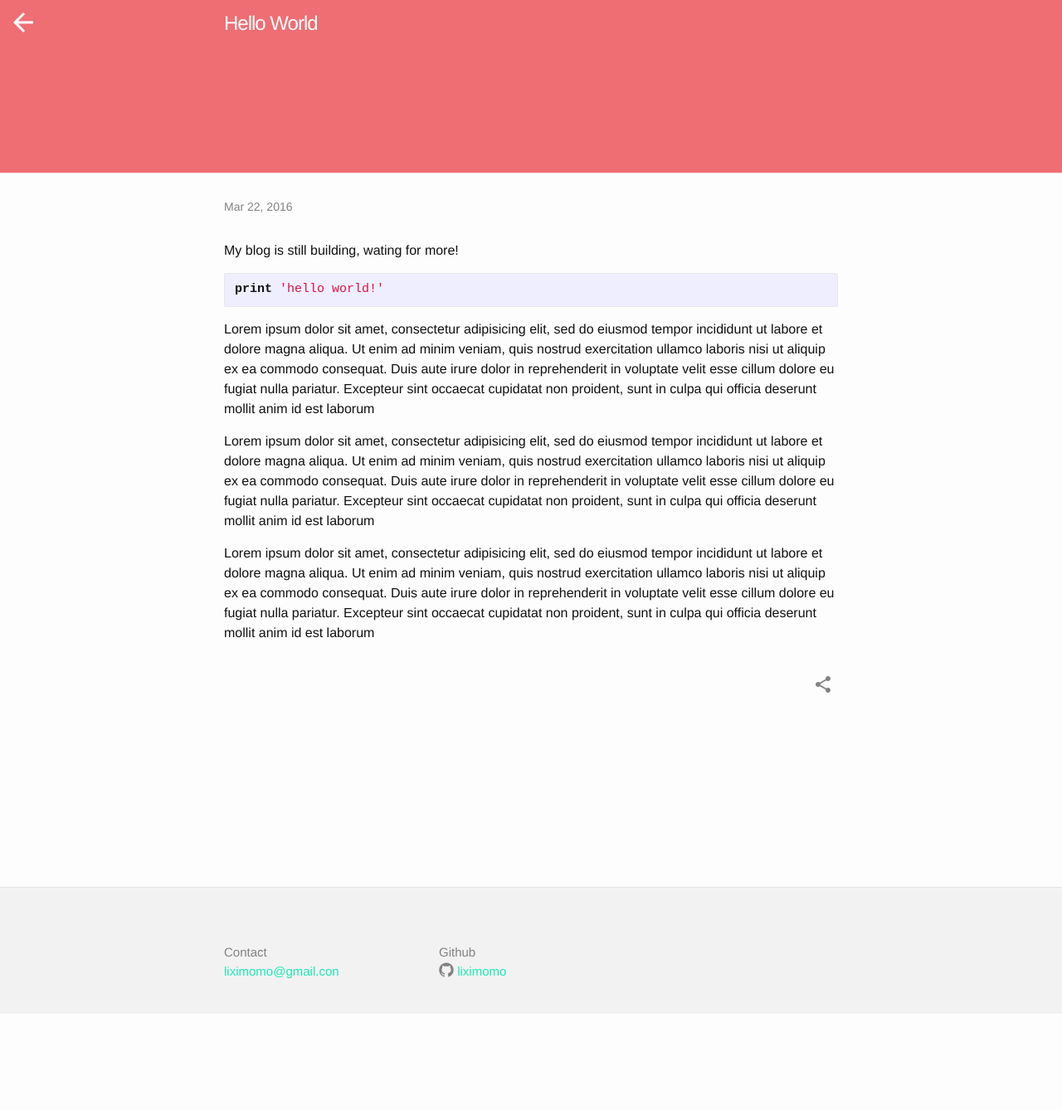
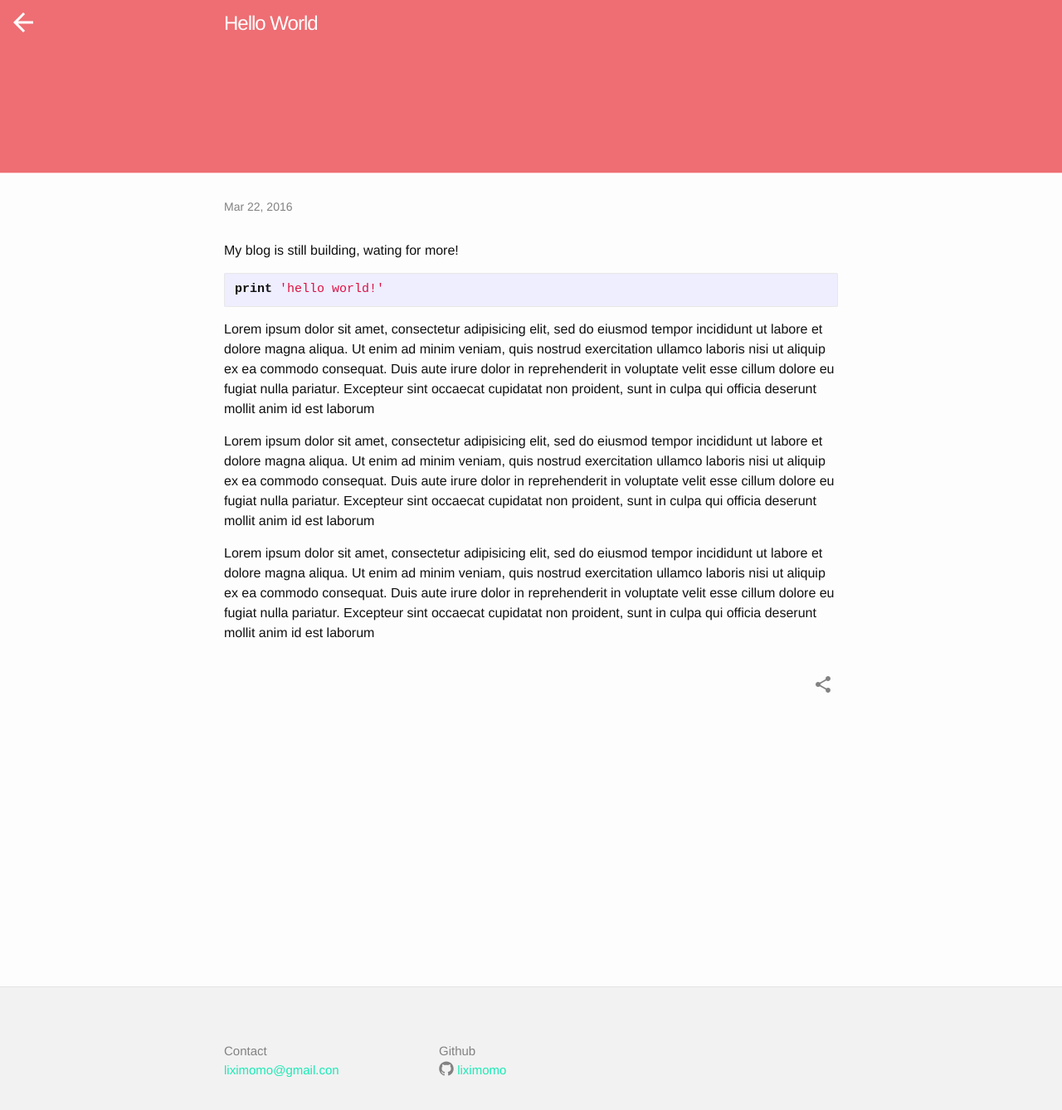
Before and after one commit to liximomo/liximomo.github.io, a Jekyll site: the page built from _posts/2016-03-22-welcome-to-jekyll.markdown, in a window 1280 px wide and 1400 px high, scrolled down 48 px. Shown: the top 1338 px of the window at 83% size. Built offline with Jekyll 4.4.1, drawn with Linux system fonts in a browser that asks for light colours; comment, search, counter and statistics services are not loaded; before the commit the page ends 1330 px from its top, so only the background shows below that.

Commit message:
extra comment mask instead of footer offset

```diff
--- a/_includes/commet.html
+++ b/_includes/commet.html
@@ -19,3 +19,4 @@
 })();
 </script>
 <noscript>Please enable JavaScript to view the <a href="https://disqus.com/?ref_noscript" rel="nofollow">comments powered by Disqus.</a></noscript>
+<div id="commentMask"></div>
--- a/_includes/foldHeader.html
+++ b/_includes/foldHeader.html
@@ -1,7 +1,7 @@
 <header class="foldHeader foldHeader--placeholder"></header>
 <header class="foldHeader">
   <div class="foldHeader-bar foldHeader-bar--affixed" id="foldHeader">
-    <a href="/"  class="pull-left"><button id="backBtn" class="btn btn--icon  btn--flavor backBtn" aria-label="home" title="Back to home">{% include svg-icon.html icon="arrow_back" size="md" %}</button></a>
+    <a href="/"  class="pull-left"><button id="backBtn" class="btn btn--icon backBtn" aria-label="home" title="Back to home">{% include svg-icon.html icon="arrow_back" size="md" %}</button></a>
     <div class="wrapper">
       <div class="title" >
          <span >{% if page.title %}{{ page.title | escape }}{% else %}{{ site.title | escape }}{% endif %}</span>
--- a/_includes/footer.html
+++ b/_includes/footer.html
@@ -3,7 +3,6 @@
   <div class="wrapper">
 
     <h2 class="footer-heading hide">{{ site.title }}</h2>
-
     <div class="row footer-col-wrapper">
       <div class="footer-col footer-col-1">
         <ul class="contact-list">
--- a/_sass/_layout.scss
+++ b/_sass/_layout.scss
@@ -336,16 +336,20 @@
     min-height: 250px;
 }
 
+#commentMask {
+    position: relative;
+    top: -60px;
+    height: 60px;
+}
+
 /**
  * Site footer
  */
 .site-footer {
     position: relative;
-    top: -60px;
     background: #f2f2f2;
     border-top: 1px solid #e4e4e4;
-    /* padding: 59px 0; */
-    padding-top: 60px;
+    padding: 59px 0;
 }
 
 .footer-heading {
--- a/js/post.js
+++ b/js/post.js
@@ -201,6 +201,7 @@
 	});
 
 	var backBtn = document.querySelector('#backBtn');
+
 	//backBtn
 	immerseHeader.register({
 	  animate: function animate(scrollY, offset) {
--- a/node/src/post.js
+++ b/node/src/post.js
@@ -39,6 +39,7 @@
 });
 
 let backBtn = document.querySelector('#backBtn');
+
 //backBtn
 immerseHeader.register({
   animate: (scrollY, offset) => {
```
